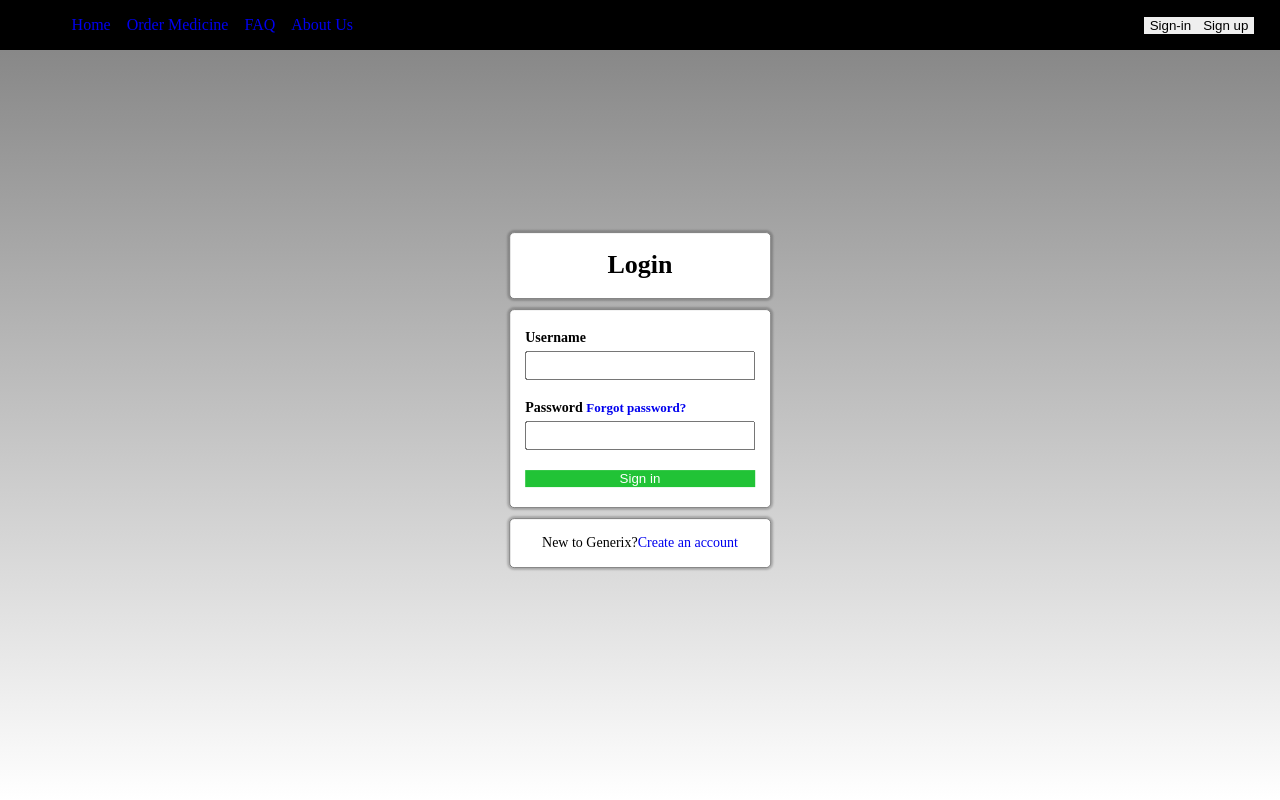
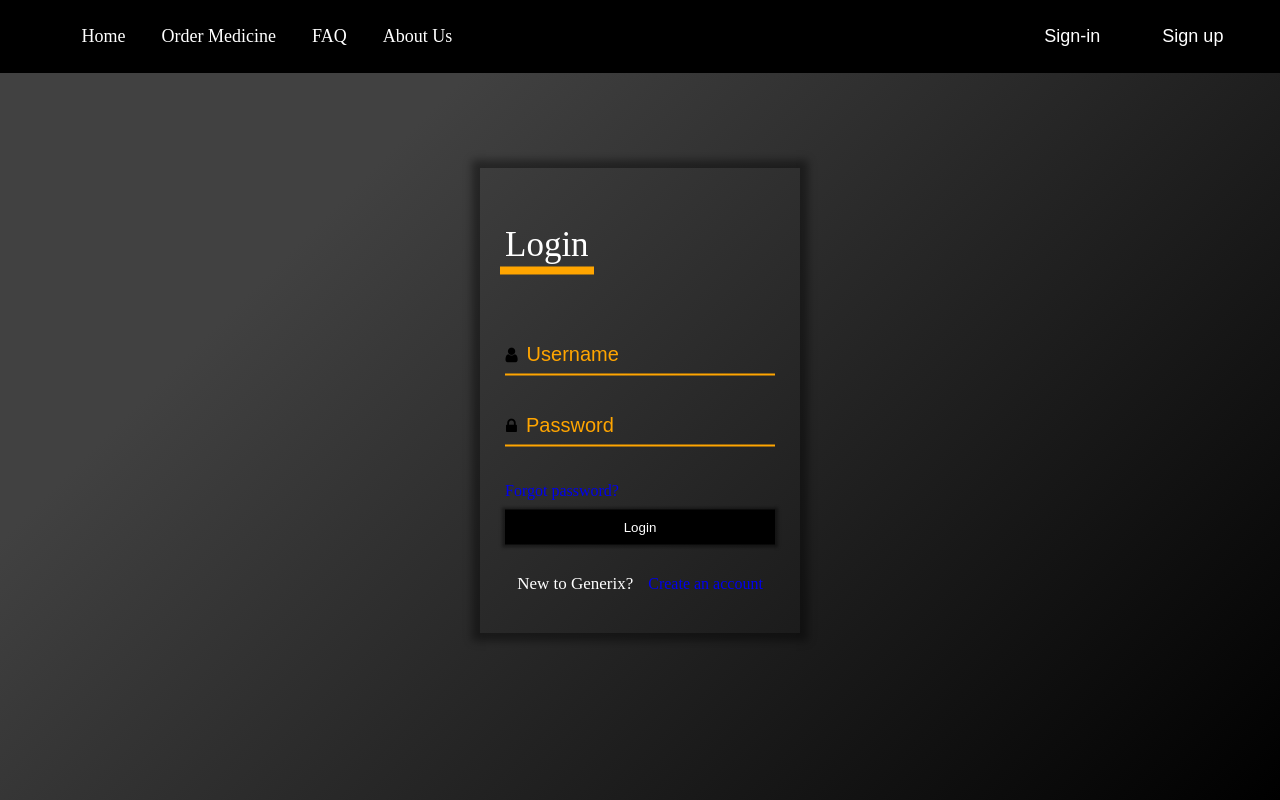
Before and after one commit to survir44/Generix, a plain HTML site: page login.html in a window 1280 px wide. Drawn offline with Linux system fonts and the light colour scheme; some packages are replaced by stand-ins of ours; a script that the page names is missing; files whose address does not match are found by name.

Commit message:
background changed

```diff
--- a/Assets/Css/login.css
+++ b/Assets/Css/login.css
@@ -1,67 +1,94 @@
+
 .login-div{
   position: absolute;
-  top:50%;left:50%;transform: translate(-50%,-50%);
   display: flex;
   flex-direction: column;
-  width: 22%;
-  text-align: center
+  width: 25%;
+  top: 50%;
+  left: 50%;
+  text-align: center;
+  border-radius: 5;
+  transform: translate(-50%,-50%);
+  box-shadow: 0 0 8px 8px rgba(0,0,0,0.4)
 }
 
 .login-image{
-  border: 1px solid grey;
-  color: black;
-  background-color: white;
-  border: 1px grey solid;
+  display: inline;
+  text-align: left;
+  color: white;
   margin: 10px;
-  border-radius: 5px;
-  box-shadow: 0 0 2px 2px rgb(0, 0, 0,0.2);
-  font-size: 13px;
+  margin-right:auto
+}
+
+.login-image p{
+  font-size: 35px;
+  padding :2px 5px;
+  border-bottom: 8px solid orange;
 }
 .login-main{
   display: flex;
   flex-direction: column;
-  background-color: white;
-  border: 1px grey solid;
   margin: 10px;
-  border-radius: 5px;
-  box-shadow: 0 0 2px 2px rgb(0, 0, 0,0.2);
+  background-color: none;
 }
-.login-main label{
+.txtbox,.txtbox1{
+  border-bottom: 2px solid orange;
+  margin: 15px;
+}
+.txtbox span,.txtbox1 span{
+  font-family: fontAwesome;
+  font-size: 17px;
+  color: black;
+
+}
+.txtbox input,.txtbox1 input{
+  border: none;
+  background :none;
+  font-size: 20px;
+  padding: 8px 5px;
+  width:90%;
+  color:white;
+}
+
+.txtbox input::placeholder,.txtbox1 input::placeholder{
+  color:orange;
+  opacity: 1;
+}
+
+.login-main a{
   margin: 0 15px;
   margin-top: 20px;
   margin-bottom: 5px;
-  font-weight: bold;
-  font-size: 14px;
-}
-.login-main input{
-  padding: 5px 5px;
-  margin: 0px 15px;
-}
+  font-size: 16px;
+  margin-right: auto;
 
-.login-main label{
-  margin-right: auto;
 }
 a:visited{
   color: blue;
 }
 
 #login-btn{
-  background-color:rgb(33, 195, 54);
-  margin: 20px 15px;
+  background-color:black;
+  margin: 0px 15px;
+  margin-top: 5px;
+  margin-bottom: 8px;
   color: white;
-  border-radius: 0;
+  border-radius: 5;
+  box-shadow: 0 0 3px 3px rgba(0,0,0,0.4);
+  transition: 0.4s;
+}
+
+#login-btn:hover{
+  transform: scale(1.05,1.05);
+  background: orange;
 }
 
 .login-account{
-  background-color:white;
   padding: 2px 0;
   margin: 10px;
-  margin-top: 10px;
-  border: 1px solid grey;
-  border-radius: 5px;
-  box-shadow: 0 0 2px 2px rgb(0, 0, 0,0.2);
-
+  margin-top: 2px;
+  color: white;
 }
-.login-account p{
-  font-size:14px;
+.rdm{
+  font-size:17px;
 }
--- a/Assets/Css/register.css
+++ b/Assets/Css/register.css
@@ -20,13 +20,10 @@ body sup{
     font-family: sans-serif;
 }
 .register-container{
-    position: absolute;
     display: flex;
     flex-direction: column;
     width: 40%;
-    top:50%;
-    left: 50%;
-    transform: translate(-50%,-50%);
+    margin: 10px auto;
     background-color: white;
     box-shadow: 0 0 10px 10px rgba(0, 0, 0, 0.4)
 }
--- a/Assets/Css/style.css
+++ b/Assets/Css/style.css
@@ -5,8 +5,10 @@ body{
   box-sizing: border-box;
   margin: 0;
   padding: 0;
-  /* background-image: linear-gradient(#2c3e50,#bdc3c7); */
-  background-image: linear-gradient(grey,white);
+  /* background-color: #485461;
+  background-image: linear-gradient(315deg, #485461 0%, #28313b 74%);   */
+  background-color: #000000;
+background-image: linear-gradient(315deg, #000000 0%, #414141 74%);
   background-repeat: no-repeat;
   background-size: cover;
 }
@@ -14,8 +16,7 @@ body{
 nav__items li, .header__container button{
   font-family: sans-serif;
   margin: 0 5px;
-  font-weight: 00;
-  font-size: 16px;
+  font-size: 18px;
   color: white;
   text-decoration: none;
   background-color:rgb(0, 0, 0)
@@ -47,7 +48,7 @@ a{
   display: block;
   padding:10px;
   color: white;
-  font-size: 16px;
+  font-size: 18px;
   transition: all 0.3s ease 0s;
 }
 
--- a/Assets/TS-JS/login.js
+++ b/Assets/TS-JS/login.js
@@ -50,3 +50,30 @@ function getAlert(typ,status,message){
         document.getElementById('pass').value = "";
     }
 });
+/* var repeater;
+
+function doWork() {
+    if(document.getElementById('name').value==""){
+        document.getElementById('login-btn').style.backgroundColor="black"
+    }else if(document.getElementById('pass').value==""){
+        document.getElementById('login-btn').style.backgroundColor="black"
+    }
+    else{
+        document.getElementById('login-btn').style.backgroundColor="green"
+    }
+ repeater = setTimeout(doWork, 1000);
+}
+doWork(); */
+
+$("input[type=text]").focus(function(){
+    $(".txtbox").css("border-bottom", "2px solid blue");
+  });
+  $("input[type=password]").focus(function(){
+    $(".txtbox1").css("border-bottom", "2px solid blue");
+  });
+  $("input[type=text]").focusout(function(){
+    $(".txtbox").css("border-bottom", "2px solid orange");
+  });
+  $("input[type=password]").focusout(function(){
+    $(".txtbox1").css("border-bottom", "2px solid orange");
+  });
--- a/Assets/TS-JS/nav.js
+++ b/Assets/TS-JS/nav.js
@@ -16,16 +16,25 @@ document.getElementById("register__button").addEventListener('click', function (
             location.href = "/home/winston/Desktop/Generix/Generix/register.html"
         ];
 });
+function someCookie(name) {
+    document.getElementById('login__button').innerHTML = "Sign out";
+    document.getElementById('register__button').innerHTML = "Welcome " + name + "!";
+}
 var x = document.cookie;
+var check = false;
 if (x != null) {
-    var ind = x.search('username');
-    if (ind == -1) {
+    var dem = x.split(";");
+    for (var _i = 0, dem_1 = dem; _i < dem_1.length; _i++) {
+        var i = dem_1[_i];
+        if (i.search("username") == 0) {
+            someCookie(i.substring(i.indexOf('=') + 1));
+            check = true;
+            break;
+        }
+    }
+    if (check == false) {
         document.getElementById('login__button').innerHTML = "Sign-in";
         document.getElementById('register__button').innerHTML = "Sign up";
-    }
-    else {
-        document.getElementById('login__button').innerHTML = "Sign out";
-        document.getElementById('register__button').innerHTML = "Welcome " + x.substring(x.indexOf('=') + 1) + "!";
     }
 }
 else {
--- a/dashboard.css
+++ /dev/null
@@ -1,45 +0,0 @@
-body{
-    background-image: linear-gradient(grey,white);
-    background-repeat: no-repeat;
-    background-size: cover;
-}
-.center{
-    margin: auto;
-    background-color: whitesmoke;
-    width:60%;
-    color: black;
-    border: 0.3px solid grey;
-    padding: 10px;
-}
-div.box{
-    box-sizing: border-box;
-    width: 25%;
-    height: 75px;
-    border: 1.5px solid black;
-    background-color: black;
-    float: left;
-    text-align:center;
-    font-size: 45px;
-}
-.dropbtn{
-    background-color: black;
-    color: white;
-    padding: 15px;
-    font-size: 16px;
-    border: none;
-    cursor: pointer;
-}
-.dropbtn:hover{
-    color: grey;
-}
-div.tool{
-    width: 100%;
-    height: 600px;
-    background-color: whitesmoke;
-}
-.cont{
-    width:98%;
-    border: 0.3px solid grey;
-    background-color: whitesmoke;
-    padding: 10px;
-}
--- a/login.html
+++ b/login.html
@@ -4,26 +4,35 @@
     <meta charset="UTF-8">
     <meta name="viewport" content="width=device-width, initial-scale=1.0">
     <meta http-equiv="X-UA-Compatible" content="ie=edge">
-    <link rel="stylesheet" href="Assets/Css/login.css">
+    <link href="https://stackpath.bootstrapcdn.com/font-awesome/4.7.0/css/font-awesome.min.css" rel="stylesheet" integrity="sha384-wvfXpqpZZVQGK6TAh5PVlGOfQNHSoD2xbE+QkPxCAFlNEevoEH3Sl0sibVcOQVnN" crossorigin="anonymous">
     <title>Document</title>
 </head>
 <body>
 <div id="some"></div>
 <div class="login-div">
   <div class="login-form">
-    <div class="login-image">
-        <h1>Login</h1>
+
+    <div class="login-main">
+        <div class="login-image">
+            <p>Login</p>
+        </div>
+        <div class="txtbox">
+          <span class="far fa-user"></span>
+          <input type="text"  id="name"placeholder="Username">
+        </div>
+
+        <div class="txtbox1">
+          <span class="fas fa-lock"></span>
+          <input type="password"  id="pass"placeholder="Password">
+        </div>
+
+        <a href="#">Forgot password?</a>
+        <button id="login-btn">Login</button>
+        <div class="login-account">
+            <p class="rdm">New to Generix?<a class="rsm"href="register.html">Create an account</a></p>
+        </div>
     </div>
-    <div class="login-main">
-        <label for="name">Username</label>
-        <input type="text"  id="name">
-        <label for="pass">Password <a style="margin-left: auto;font-size: 13px" href="#">Forgot password?</a></label>
-        <input type="password"  id="pass">
-        <button id="login-btn">Sign in</button>
-    </div>
-    <div class="login-account">
-        <p>New to Generix?<a href="register.html">Create an account</a></p>
-    </div>
+
     <!-- <div class="login-extra">
       <a href="#">Terms</a><a href="#">Privacy</a><a href="contact.html">Contact Generix</a>
     </div> -->
@@ -32,6 +41,8 @@
 </div>
 </body>
 </html>
+<link rel="stylesheet" href="Assets/Css/login.css">
+
 <script src="../node_modules/sweetalert2/dist/sweetalert2.all.js"></script>
 <script src="Assets/TS-JS/JQuery.js"></script>
 <script type="text/javascript" src="Assets/TS-JS/login.js"></script>
--- a/password.css
+++ /dev/null
@@ -1,17 +0,0 @@
-html{
-    height:100%;
-}
-body{
-    background-image: linear-gradient(grey,white);
-    background-repeat: no-repeat;
-    background-size: cover;
-}
-.center{
-    margin: auto;
-    background-color: rgb(245, 245, 245);
-    width:60%;
-    height: 500px;
-    border: 2px solid grey;
-    color: black;
-    padding: 10px;
-}
```
Also changed, not shown: dashboard.html (+3 -0 lines), 1 other file.
